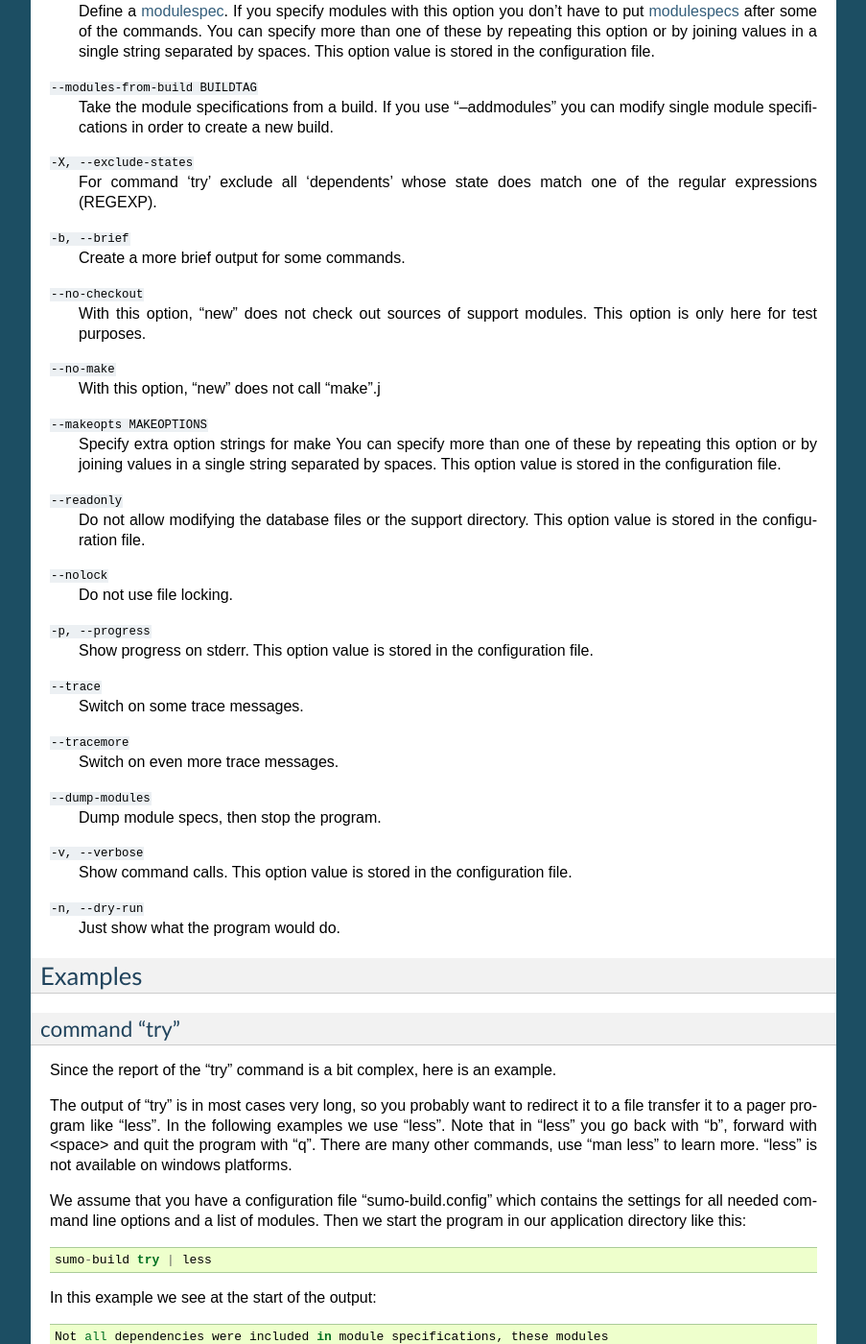
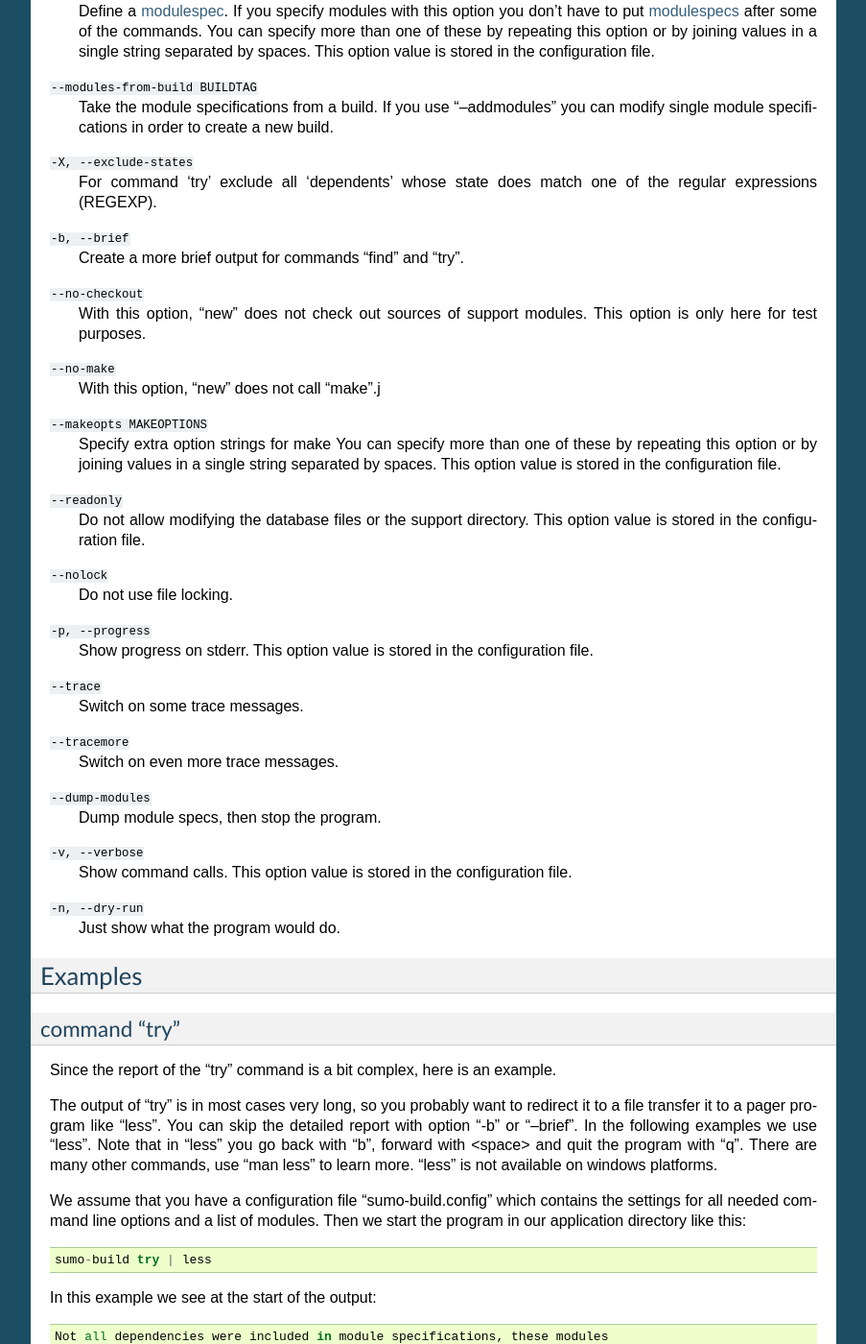
Before and after one commit to klauer/epics-sumo-mirror, a Sphinx documentation site: the page built from doc/reference-sumo-build.rst, in a window 1280 px wide and 1400 px high, scrolled down 5583 px. Shown: the whole window at 96% size, without its empty margins (198-1101 px from the left). Built offline with Sphinx 7.4.7, drawn with Linux system fonts in a browser that asks for light colours.

Commit message:
Command "sumo-build try --brief" now produces shorter output.
With "--brief" or "-b" this the detailed module information is not printed.

```diff
--- a/doc/reference-sumo-build.rst
+++ b/doc/reference-sumo-build.rst
@@ -342,7 +342,7 @@ Here is a short overview on command line options:
     For command 'try' exclude all 'dependents' whose state does match one of
     the regular expressions (REGEXP).
 ``-b, --brief``
-    Create a more brief output for some commands.
+    Create a more brief output for commands "find" and "try".
 ``--no-checkout``
     With this option, "new" does not check out sources of support modules. This
     option is only here for test purposes.
@@ -382,7 +382,12 @@ command "try"
 
 Since the report of the "try" command is a bit complex, here is an example.
 
-The output of "try" is in most cases very long, so you probably want to redirect it to a file transfer it to a pager program like "less". In the following examples we use "less". Note that in "less" you go back with "b", forward with <space> and quit the program with "q". There are many other commands, use "man less" to learn more. "less" is not available on windows platforms.
+The output of "try" is in most cases very long, so you probably want to
+redirect it to a file transfer it to a pager program like "less". You can skip
+the detailed report with option "-b" or "--brief". In the following examples we
+use "less". Note that in "less" you go back with "b", forward with <space> and
+quit the program with "q". There are many other commands, use "man less" to
+learn more. "less" is not available on windows platforms.
 
 We assume that you have a configuration file "sumo-build.config" which contains
 the settings for all needed command line options and a list of modules. Then we
```
Also changed, not shown: 1 other file.
